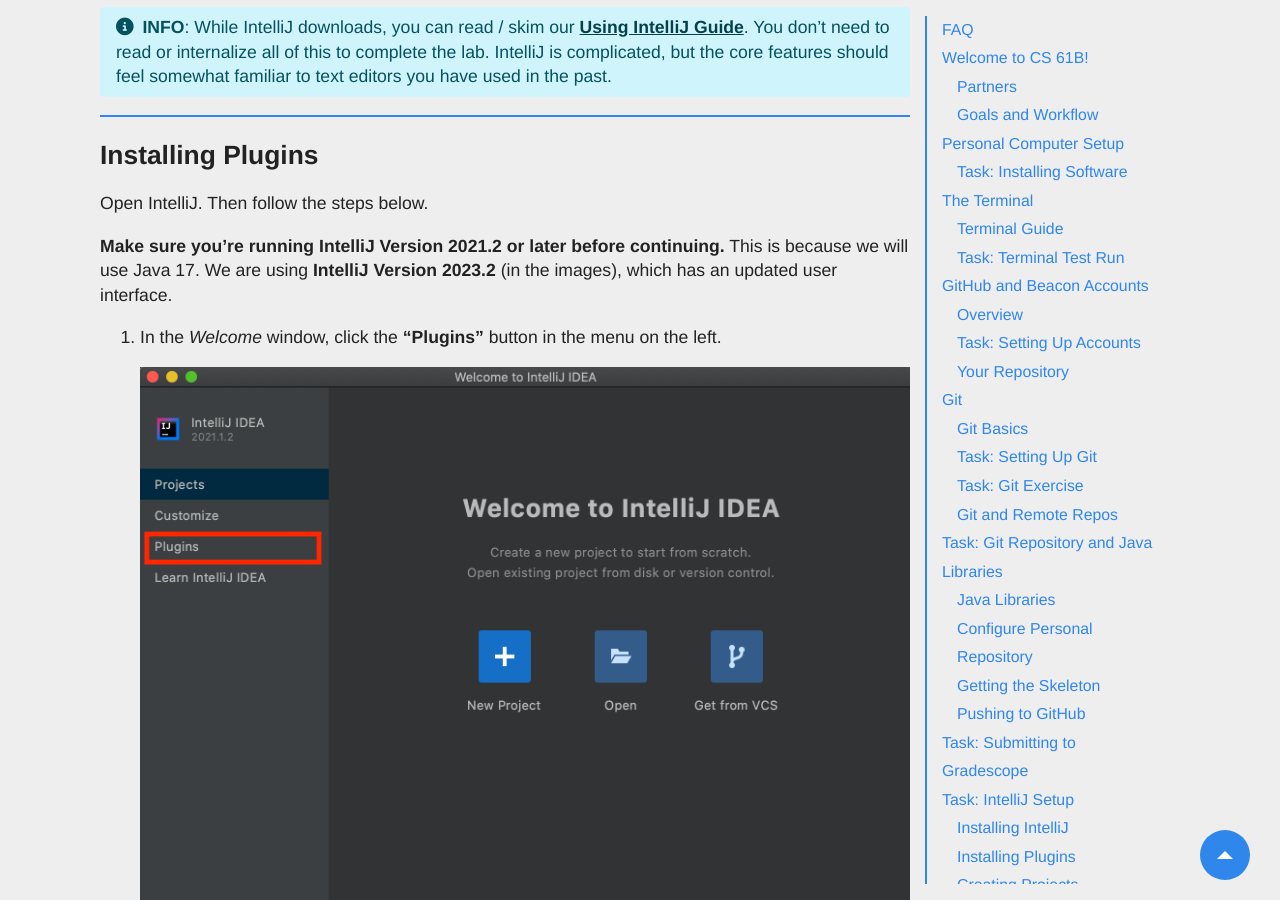
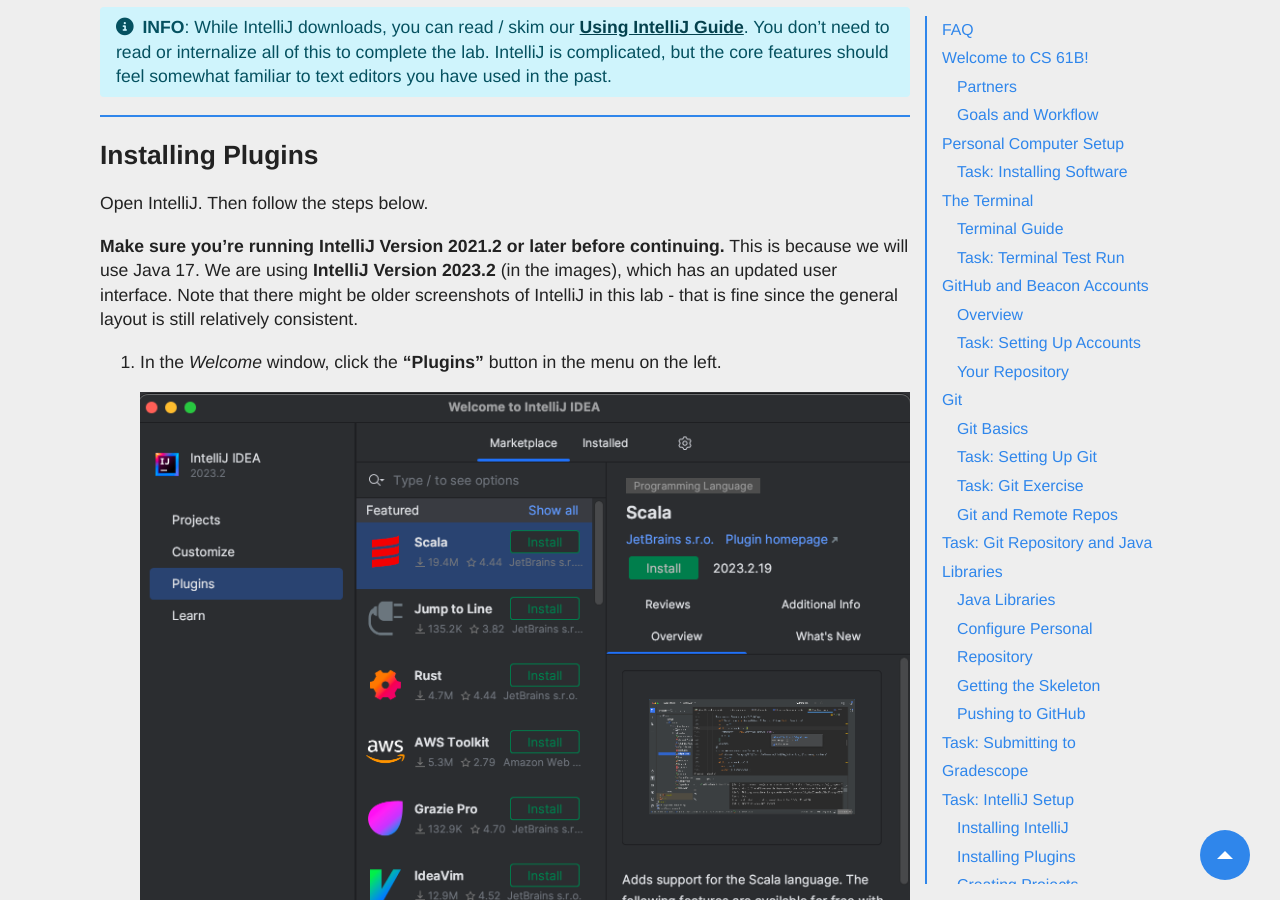
Before and after one commit to Berkeley-CS61B/website-fa23, a Jekyll site: the page built from materials/lab/lab01/index.md, in a window 1280 px wide and 900 px high, scrolled down 15146 px. Built offline with Jekyll 4.4.1, drawn with Linux system fonts in a browser that asks for light colours; nearby versions of some CDN libraries; comment, search, counter and statistics services are not loaded.

Commit message:
Updating IntelliJ screenshots

```diff
--- a/materials/lab/lab01/index.md
+++ b/materials/lab/lab01/index.md
@@ -692,7 +692,9 @@
 
 **Make sure you're running IntelliJ Version 2021.2 or later before
 continuing.** This is because we will use Java 17.
-We are using **IntelliJ Version 2023.2** (in the images), which has an updated user interface.
+We are using **IntelliJ Version 2023.2** (in the images), which has an updated user interface. Note
+that there might be older screenshots of IntelliJ in this lab - that is fine since the general layout is still
+relatively consistent.
 
 1.  In the _Welcome_ window, click the **"Plugins"** button in the menu on the
     left.
```
Also changed, not shown: materials/lab/lab01/img/plugin_setup1.png, materials/lab/lab01/img/plugin_setup2.png, materials/lab/lab01/img/plugin_setup3.png.
